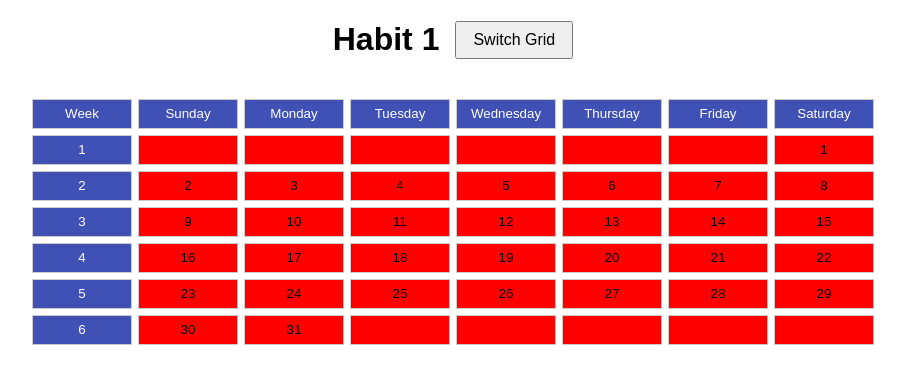
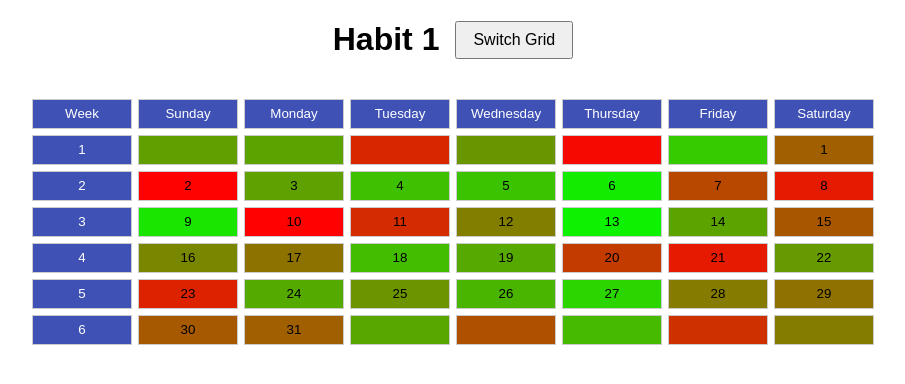
Before and after one commit to iampandor/habitsUI, a React (Create React App) app: page / in a window 1280 px wide. Shown: the top 384 px of the page, without its empty margins (187-1092 px from the left). Built offline with nearby package versions, Linux system fonts and the light colour scheme.

Commit message:
Added summarize features to last grid

```diff
--- a/src/App.js
+++ b/src/App.js
@@ -22,20 +22,23 @@ const App = () => {
   const rows = 7;
   const cols = 8;
   const gridCount = 4;
-  const initialGrid = [
-    ...Array.from({ length: gridCount }, () =>
+  const habitGrids = Array.from({ length: gridCount }, () =>
   Array.from({ length: rows }, (_, rowIndex) =>
     Array.from({ length: cols }, (_, colIndex) =>
-          rowIndex === 0 || colIndex === 0 ? null : 0
+      rowIndex === 0 || colIndex === 0 ? null : Math.random()
     )
   )
-    ),
-    Array.from({ length: rows }, (_, rowIndex) =>
+);
+
+const summaryGrid = Array.from({ length: rows }, (_, rowIndex) =>
   Array.from({ length: cols }, (_, colIndex) =>
-        rowIndex === 0 || colIndex === 0 ? null : 0
+    rowIndex === 0 || colIndex === 0
+      ? null
+      : habitGrids.reduce((acc, grid) => acc + grid[rowIndex][colIndex], 0) / gridCount
   )
-    ),
-  ];
+);
+
+const initialGrid = [...habitGrids, summaryGrid];
 
   const valueToColor = (value) => {
     if (value === null) return ''; // For header cells
@@ -104,7 +107,27 @@ const App = () => {
   };
 
   const switchGrid = () => {
-    setCurrentGridIndex((prevIndex) => (prevIndex + 1) % gridCount);
+    setCurrentGridIndex((prevIndex) => {
+      const newIndex = (prevIndex + 1) % gridCount;
+
+      if (newIndex === gridCount - 1) {
+        // If the new index is the summary grid, update its values
+        const newGrids = [...grids];
+        for (let row = 1; row < rows; row++) {
+          for (let col = 1; col < cols; col++) {
+            const sum = newGrids
+              .slice(0, gridCount - 1)
+              .reduce((acc, grid) => acc + grid[row][col], 0);
+            const mean = sum / (gridCount - 1);
+            newGrids[newIndex][row][col] = mean;
+          }
+        }
+        setGrids(newGrids);
+        localStorage.setItem("grids", JSON.stringify(newGrids));
+      }
+
+      return newIndex;
+    });
   };
 
 
```
Lines whose indentation alone changed are shown as unchanged.
